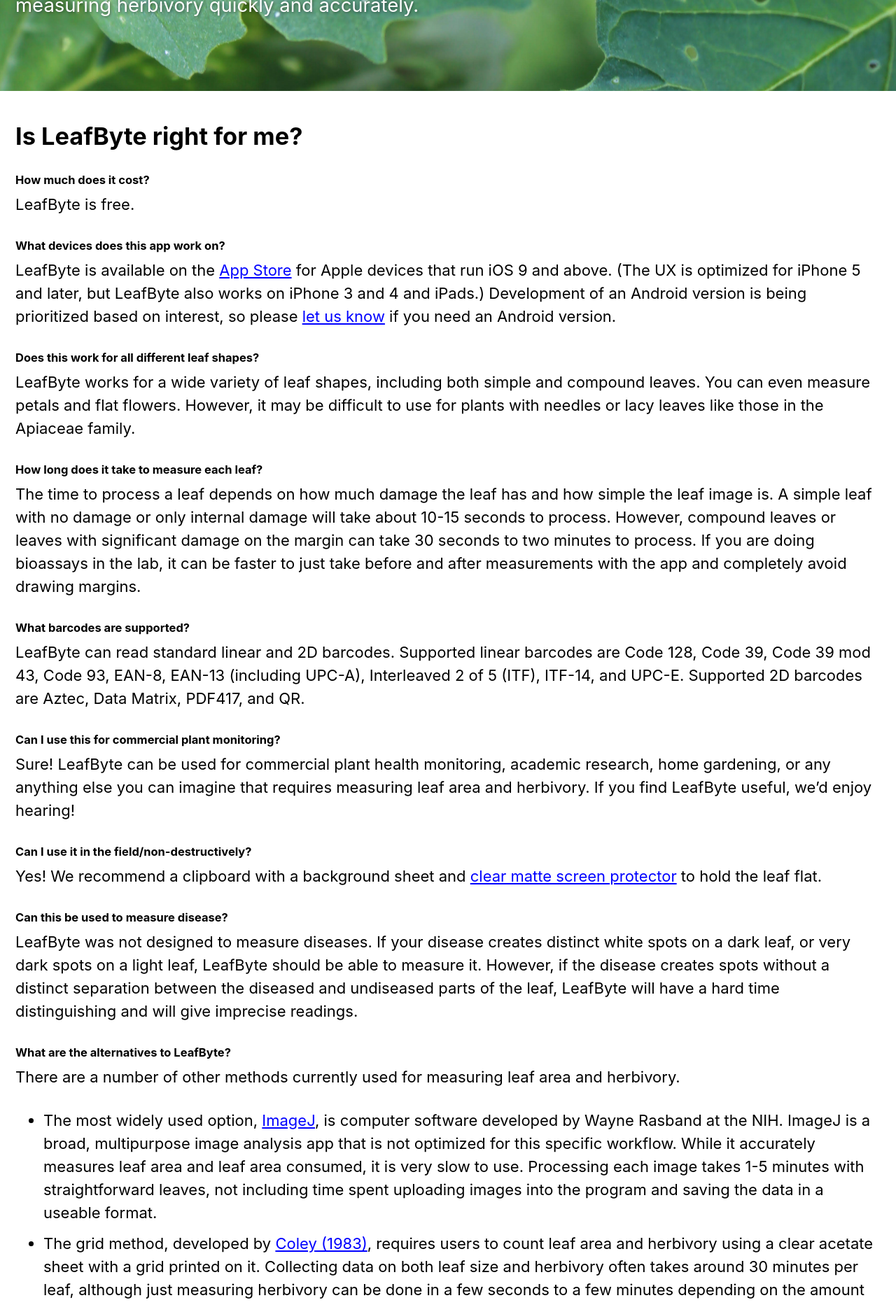
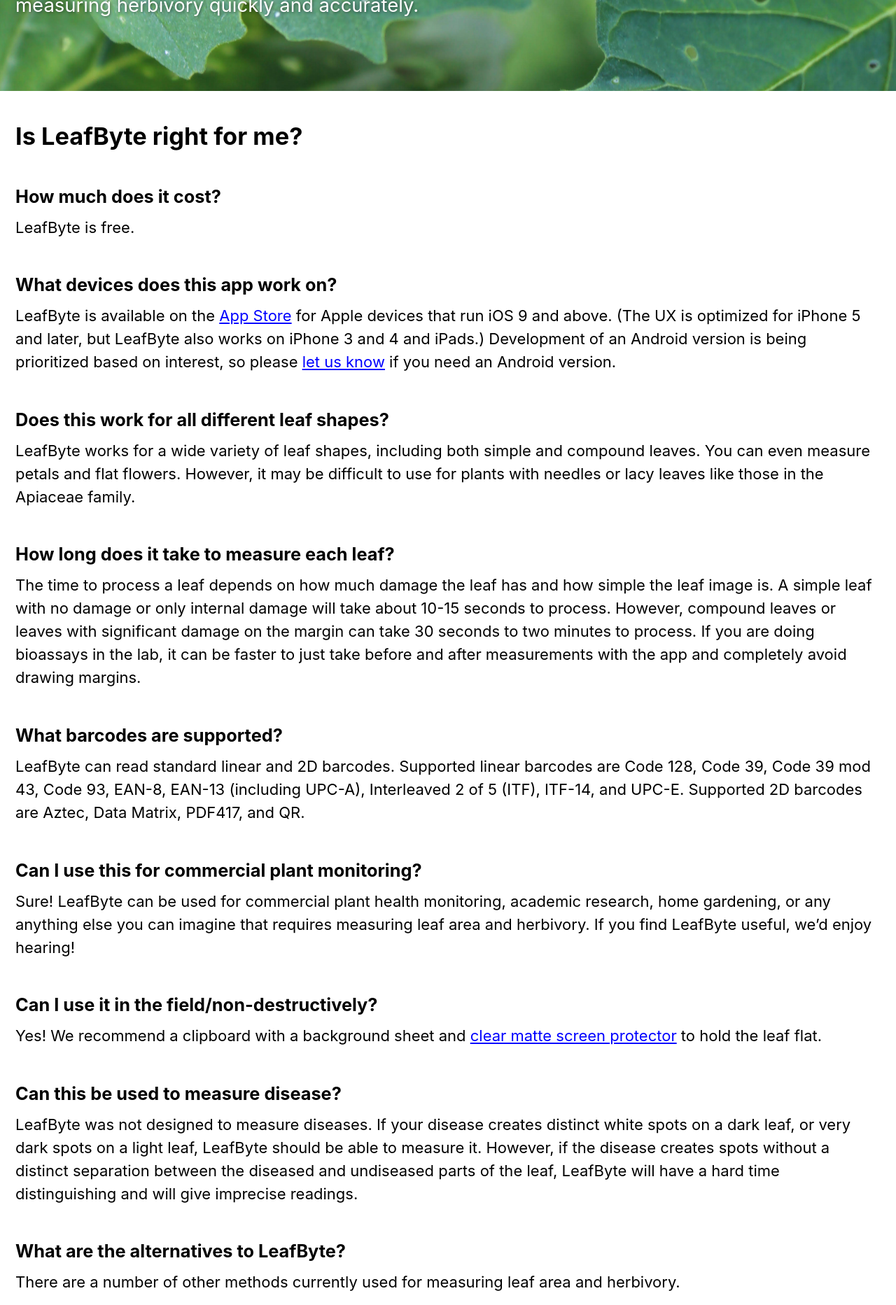
Before and after one commit to Zoegp/zoegp.github.io, a Jekyll site: the page built from leafbyte-faqs.md, in a window 1280 px wide. Shown: the part 323-2188 px from the top of the page at 70% size. Built offline with Jekyll 4.4.1, drawn with Linux system fonts in a browser that asks for light colours; cached includes are drawn as plain includes; nearby versions of some CDN libraries.

Commit message:
Make faq titles bigger

```diff
--- a/assets/css/main.scss
+++ b/assets/css/main.scss
@@ -22,3 +22,9 @@
         width: auto;
     }
 }
+
+.leafbyte-faqs {
+    h5 {
+        font-size: 1.15em;
+    }
+}
```
Also changed, not shown: leafbyte-faqs.md (+2 -0 lines).
